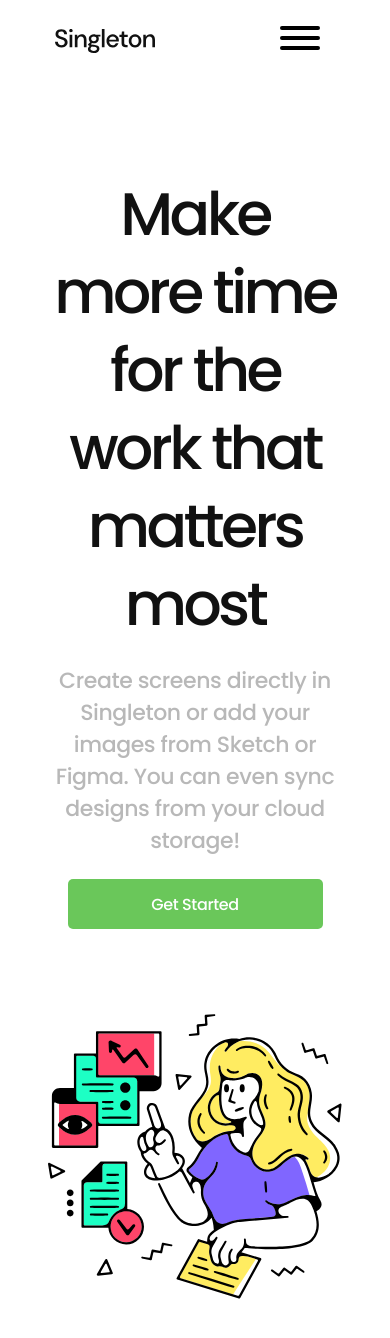
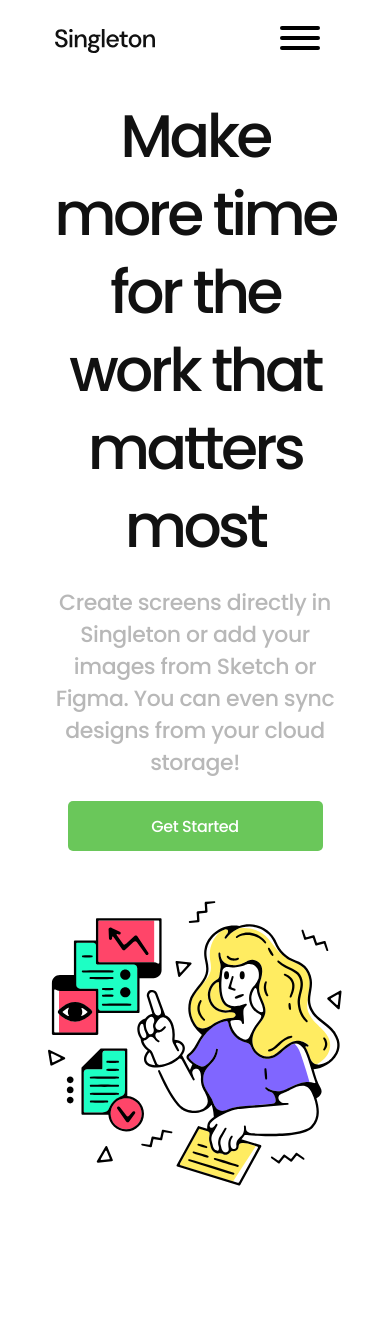
Before and after one commit to JorgeRochaA/singleton, a Vue app: page / in a window 390 px wide. Shown: the top 1338 px of the page. After the commit the page ends 1218 px from the top, so only its background shows below. Built offline with nearby package versions, Linux system fonts and the light colour scheme.

Commit message:
improve style

```diff
--- a/src/components/GetStarted.vue
+++ b/src/components/GetStarted.vue
@@ -71,7 +71,7 @@
   img {
     max-width: 458.268px;
     width: 90%;
-    height: 445.166px;
+    max-height: 445.166px;
   }
 }
 
@@ -89,13 +89,14 @@
     justify-content: center;
     align-items: center;
     text-align: center;
+    margin-top: 25px;
     .data-container {
       text-align: center;
       margin-right: 0px;
       display: flex;
       flex-direction: column;
       align-items: center;
-      margin-bottom: 5px;
+      margin-bottom: 50px;
       h1 {
         font-size: 60px;
         margin-bottom: 0;
```
